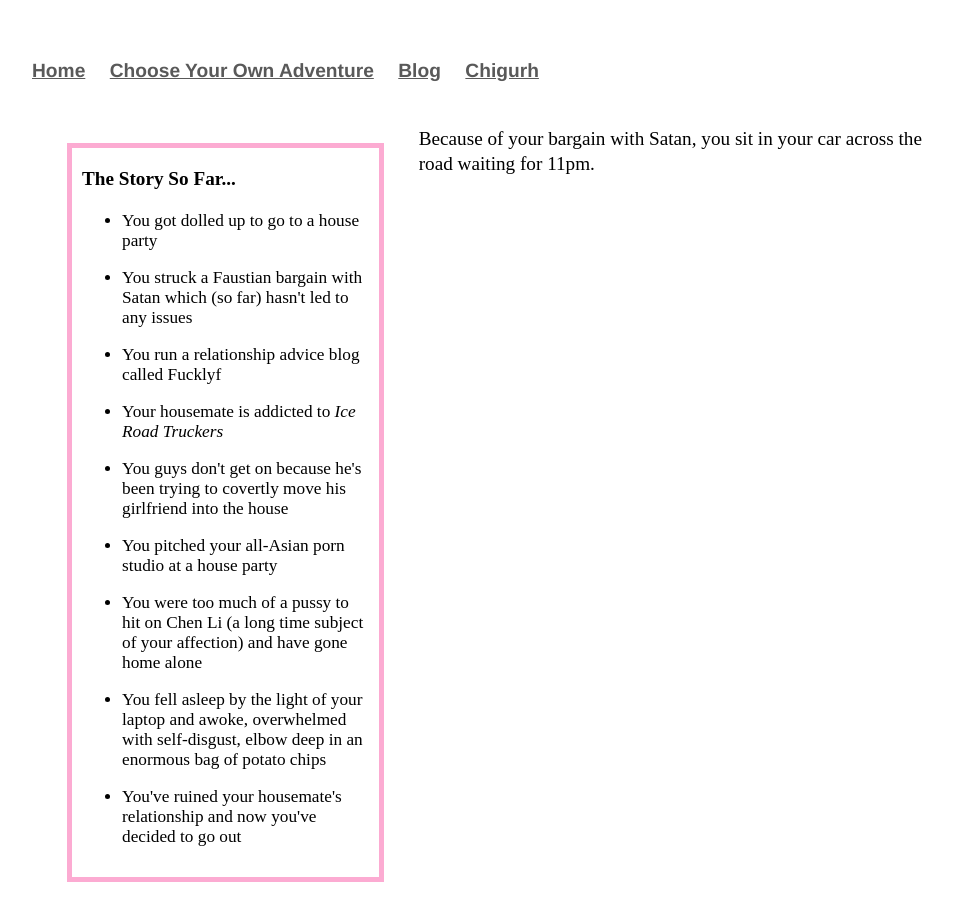
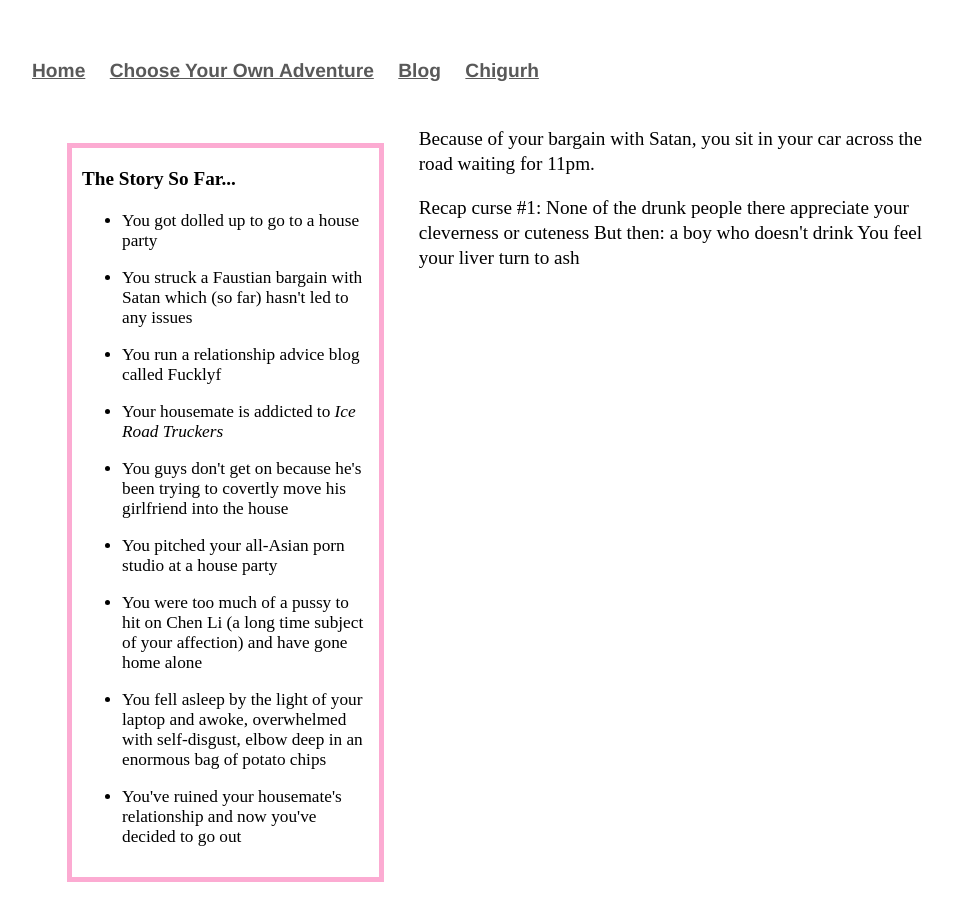
Before and after one commit to Pinelife/pinelife.github.io, a Jekyll site: the page Hellhole/Room10.html, which Jekyll copies as it is, in a window 1280 px wide. Shown: the whole page, without its empty margins (160-1113 px from the left). Built offline with Jekyll 4.4.1, drawn with Linux system fonts in a browser that asks for light colours.

Commit message:
Update Room10.html

```diff
--- a/Hellhole/Room10.html
+++ b/Hellhole/Room10.html
@@ -42,3 +42,9 @@
 <p>
 Because of your bargain with Satan, you sit in your car across the road waiting for 11pm.
 </p>
+<p>
+	Recap curse #1:
+	None of the drunk people there appreciate your cleverness or cuteness
+	But then: a boy who doesn't drink
+	You feel your liver turn to ash
+</p>
```
